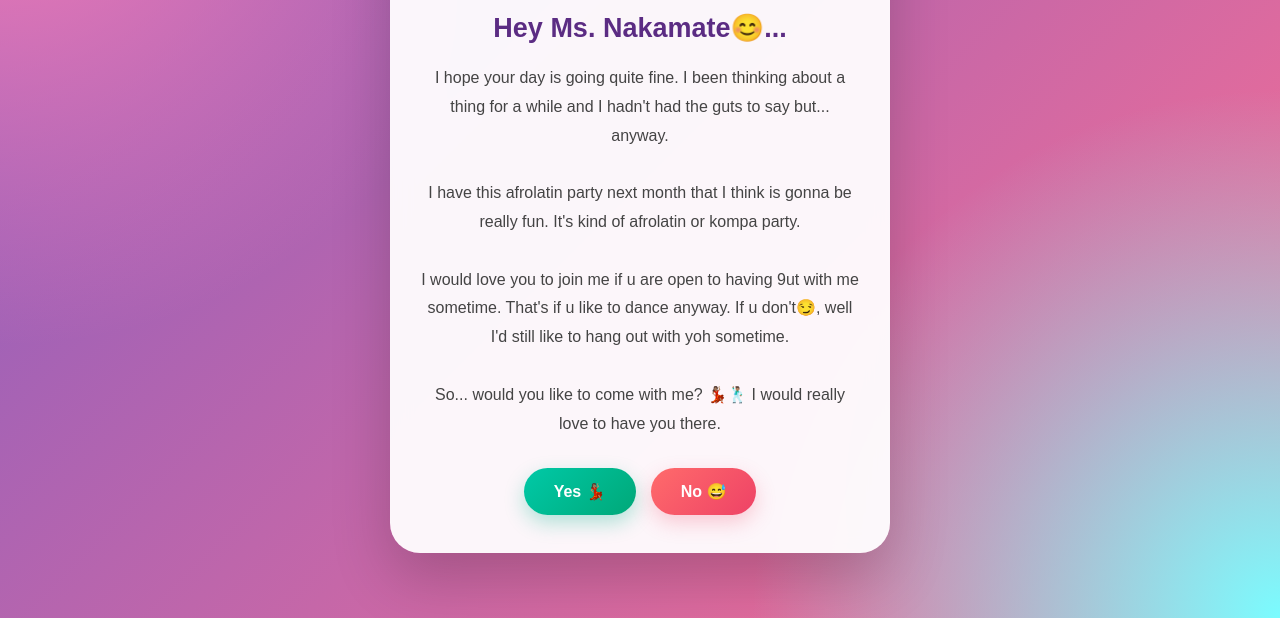
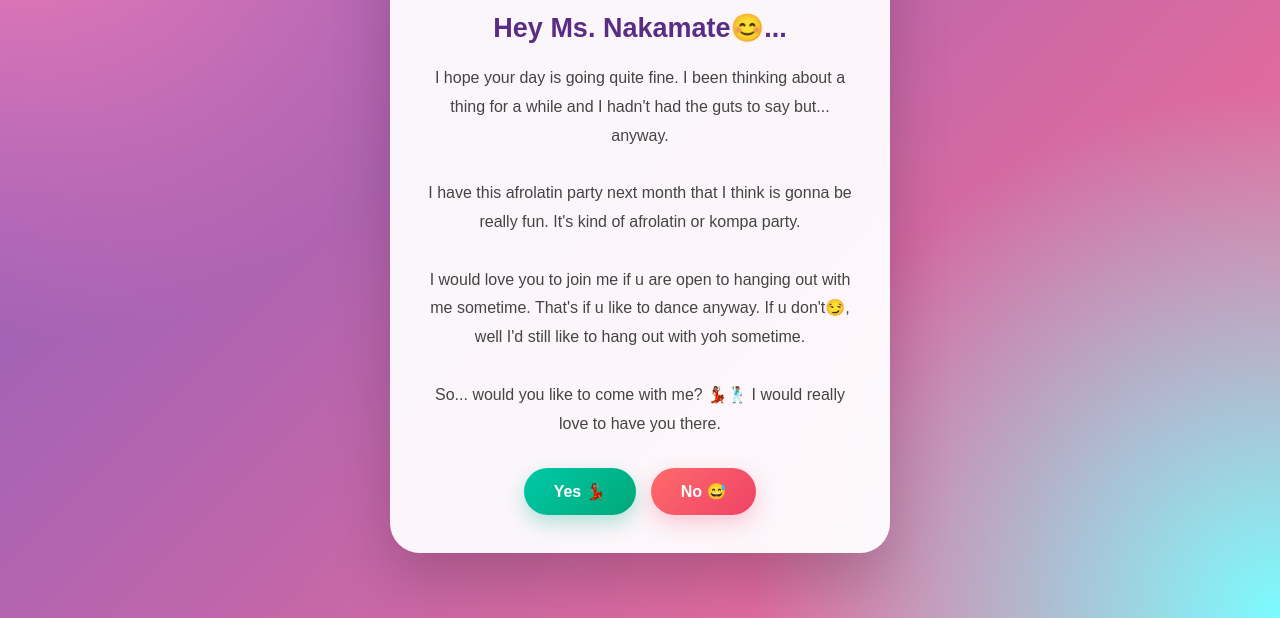
Before and after one commit to Nellyojay/my-profile, a website: page index.html in a window 1280 px wide. Shown: the part 182-800 px from the top of the page. Drawn offline with Linux system fonts and the light colour scheme.

Commit message:
Update index.html
change text content

```diff
--- a/index.html
+++ b/index.html
@@ -131,7 +131,7 @@ button:active{
 
     <br><br>
 
-    I would love you to join me if u are open to having 9ut with me sometime. That's if u like to dance anyway. If u don't😏, well I'd still like to hang out with yoh sometime.
+    I would love you to join me if u are open to hanging out with me sometime. That's if u like to dance anyway. If u don't😏, well I'd still like to hang out with yoh sometime.
 
     <br><br>
 
```
